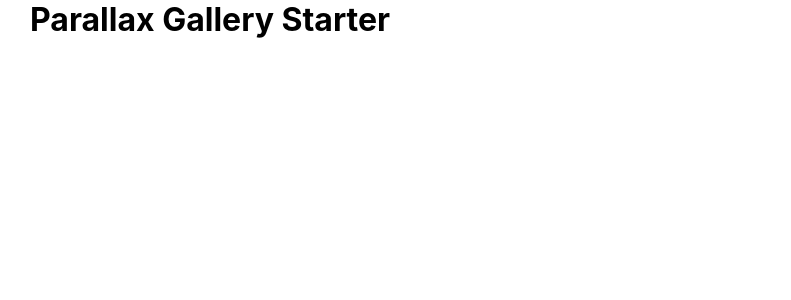
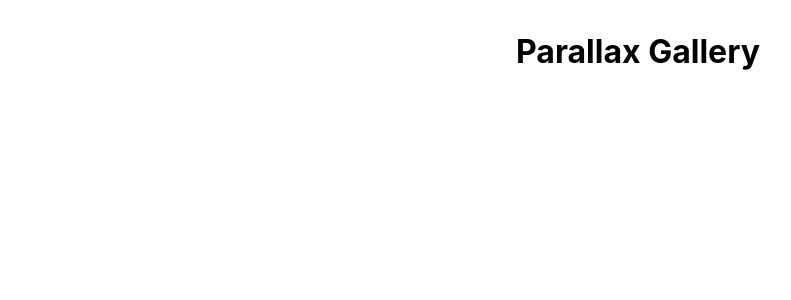
Before and after one commit to mihai-ursu/parallax-gallery, a Next.js app: page / in a window 1280 px wide. Shown: the top 300 px of the page, without its empty margins (2-793 px from the left). Built offline with nearby package versions, Linux system fonts and the light colour scheme.

Commit message:
small scss change

```diff
--- a/src/pages/index.js
+++ b/src/pages/index.js
@@ -1,10 +1,9 @@
-import Image from "next/image";
 import styles from "../styles/Home.module.scss";
 
 export default function Home() {
   return (
     <div className={styles.container}>
-      <h1>Parallax Gallery Starter</h1>
+      <h1 className={styles.title}>Parallax Gallery</h1>
     </div>
   );
 }
--- a/src/styles/Home.module.scss
+++ b/src/styles/Home.module.scss
@@ -13,3 +13,8 @@
   justify-content: center;
   align-items: center;
 }
+
+.title {
+  padding-top: 2rem;
+  text-align: center;
+}
```
